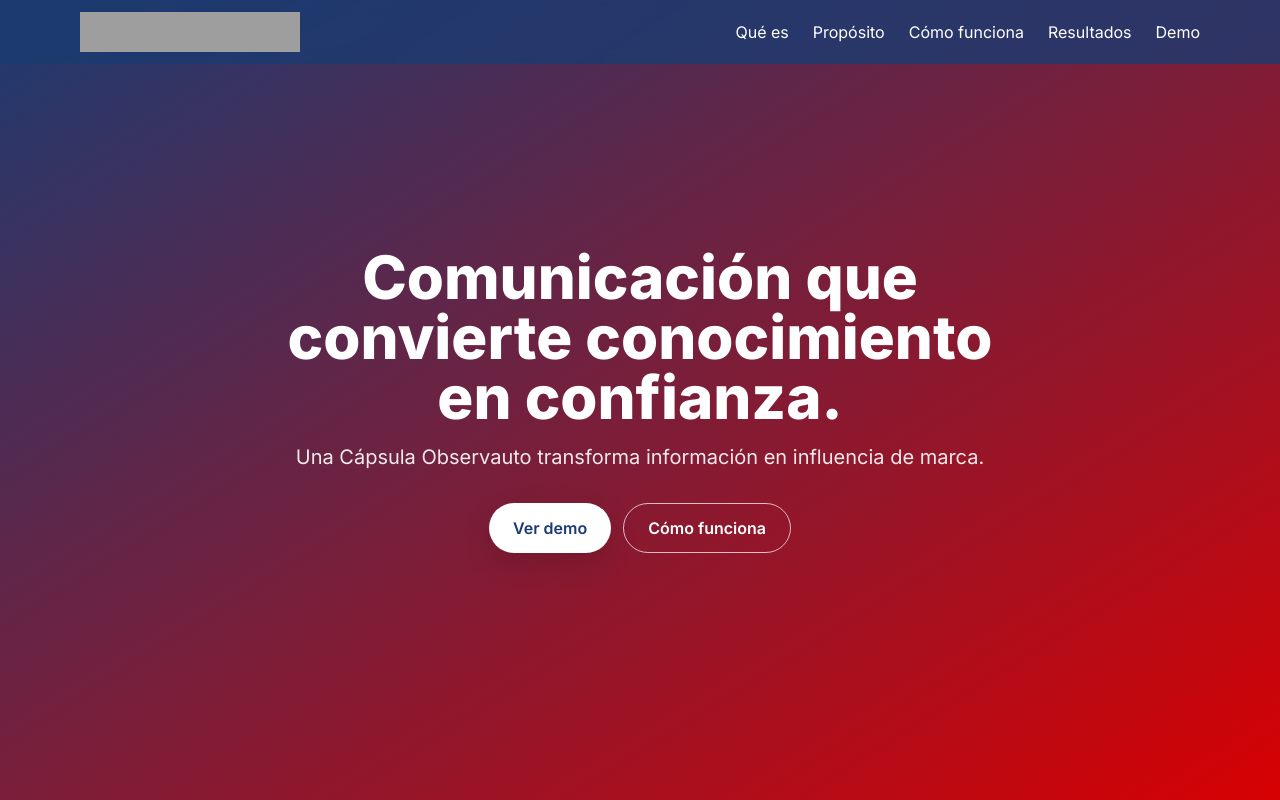
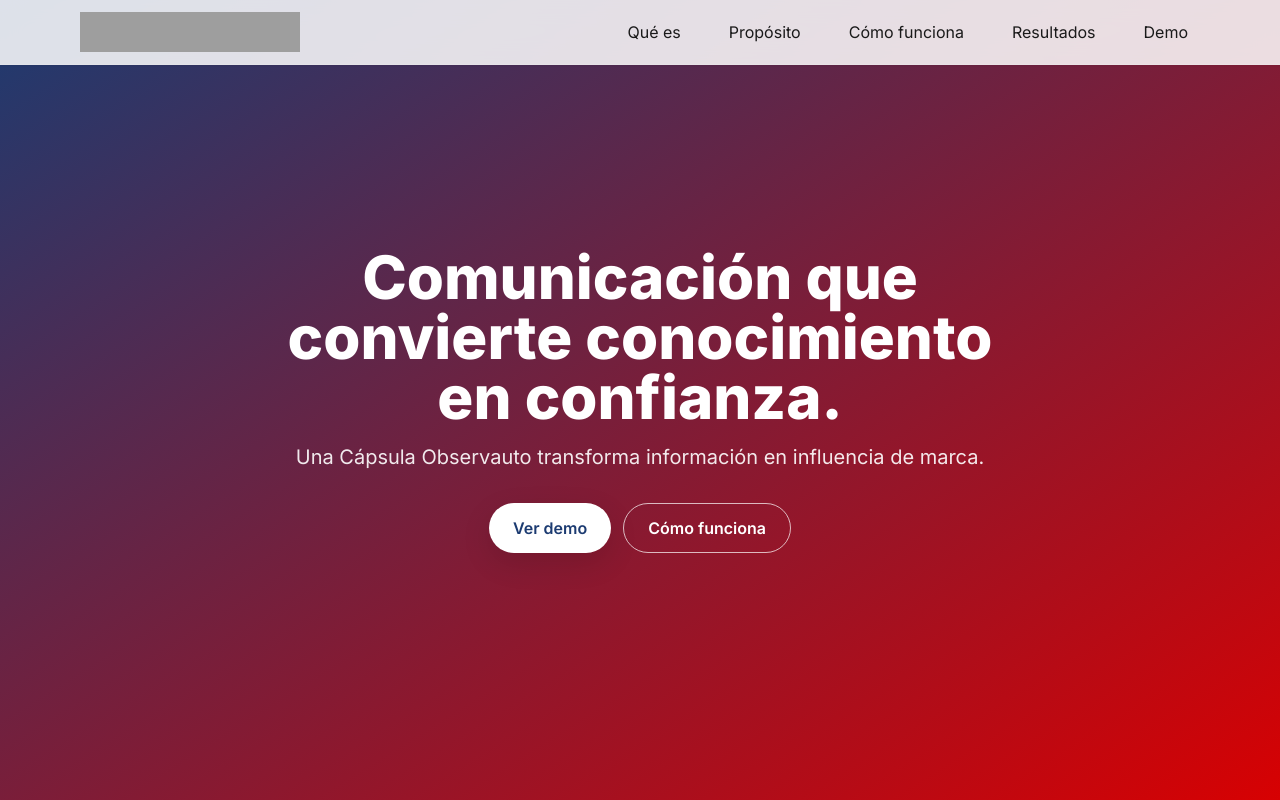
Before and after one commit to observauto/sales-capsulas, a React (Vite) app: page / in a window 1280 px wide. Shown: the top 800 px of the page. Built offline with nearby package versions, Linux system fonts and the light colour scheme; grey boxes are pictures that could not be loaded.

Commit message:
Updated Navbar.jsx

```diff
--- a/src/components/Navbar.jsx
+++ b/src/components/Navbar.jsx
@@ -10,15 +10,15 @@ const links = [
 
 export default function Navbar() {
   return (
-    <header className="fixed inset-x-0 top-0 z-50 backdrop-blur bg-oa-blue/80">
+    <header className="fixed inset-x-0 top-0 z-50 backdrop-blur-md bg-white/85 border-b border-oa-gray/30 shadow-sm">
       <nav className="mx-auto flex max-w-6xl items-center justify-between px-4 py-3">
         <a href="#hero" className="flex items-center gap-2">
           <LogoOA className="h-8 md:h-10" />
           <span className="sr-only">Observauto</span>
         </a>
-        <ul className="hidden md:flex items-center gap-6 text-white">
+        <ul className="hidden md:flex items-center gap-6 text-oa-ink">
           {links.map(l => (
-            <li key={l.href}><a href={l.href} className="hover:text-oa-gray focus:outline-none focus:ring-2 focus:ring-oa-red rounded">{l.label}</a></li>
+            <li key={l.href}><a href={l.href} className="hover:text-oa-red hover:bg-oa-gray/30 px-3 py-1.5 rounded-pill transition-all duration-200 focus:outline-none focus:ring-2 focus:ring-oa-red">{l.label}</a></li>
           ))}
         </ul>
       </nav>
```
